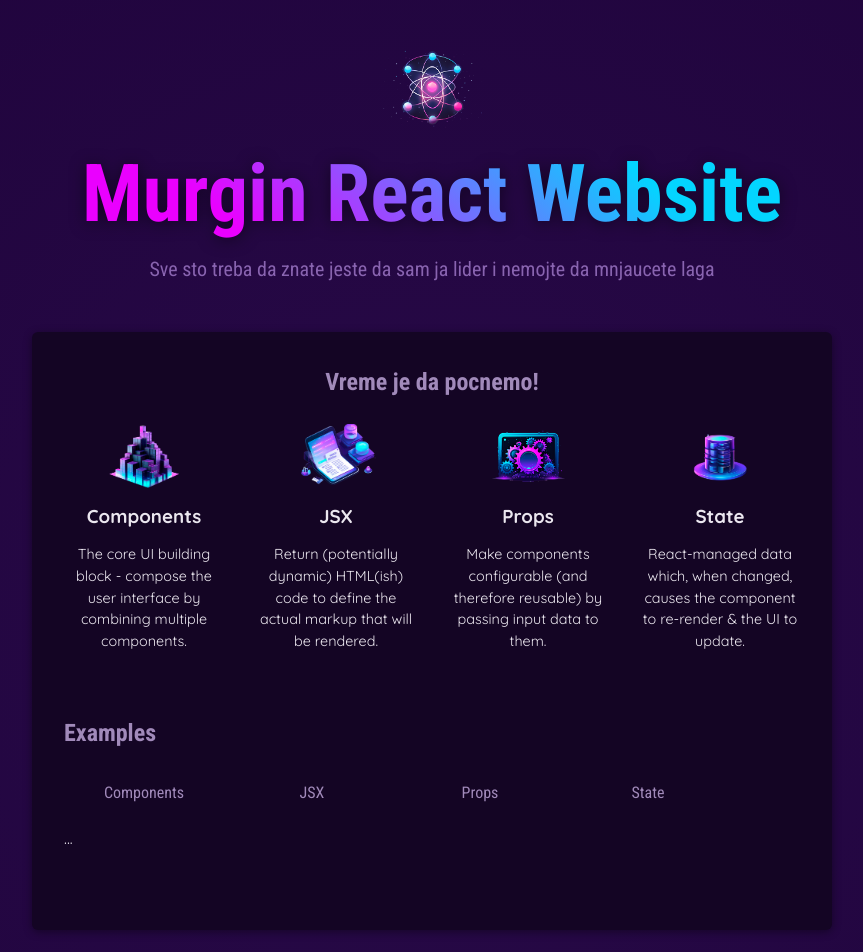
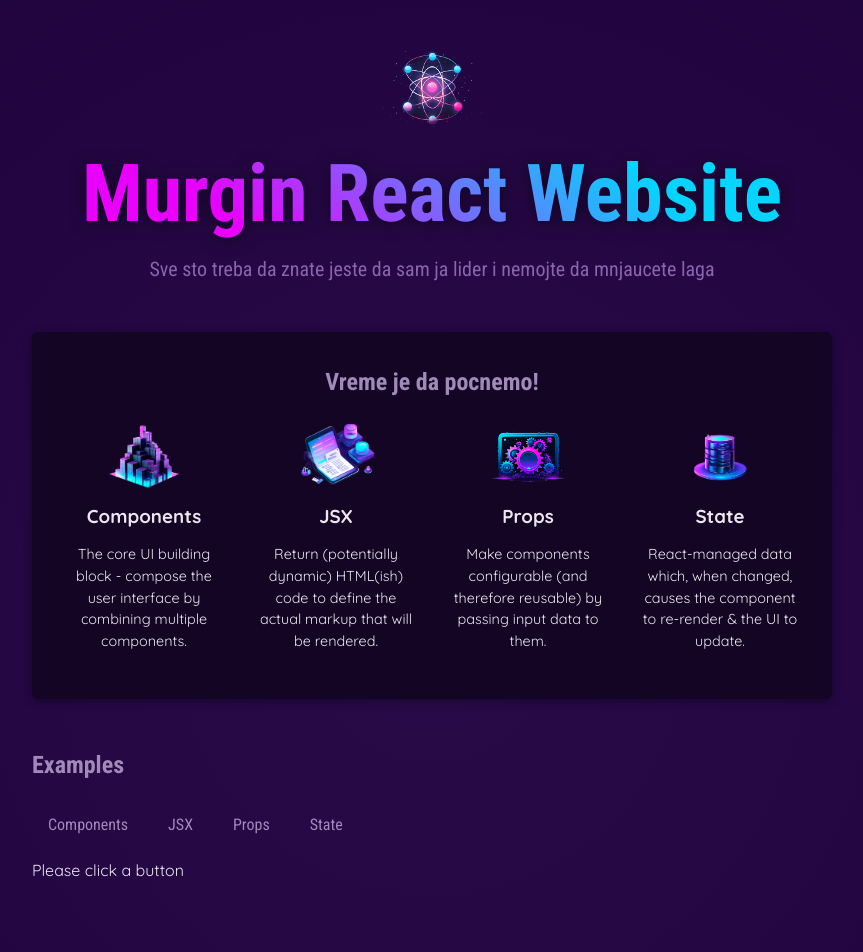
Before and after one commit to AmarMuric04/React-Course, a React (Vite) app: page / in a window 1280 px wide. Shown: the top 952 px of the page, without its empty margins (208-1071 px from the left). Built offline with nearby package versions, Linux system fonts and the light colour scheme.

Commit message:
Practised iterating through an array and dynamically displaying HTML

```diff
--- a/src/components/Example/Example.jsx
+++ b/src/components/Example/Example.jsx
@@ -1,19 +1,28 @@
+import { useState } from "react";
+import { EXAMPLES } from "../../data.js";
+
 import "./Example.css";
 
-function TabButton({ text, onClick }) {
+function TabButton({ text, onClick, isClicked }) {
   return (
     <li>
-      <button onClick={onClick}>{text}</button>
+      <button className={isClicked ? "active" : null} onClick={onClick}>
+        {text}
+      </button>
     </li>
   );
 }
 
 export default function Example() {
+  const [clickedTopic, setClickedTopic] = useState();
+
   function handleTabButtonClick(clickedButton) {
-    clickedButton === "Components";
-    clickedButton === "JSX";
-    clickedButton === "Props";
-    clickedButton === "State";
+    if (clickedTopic === clickedButton) {
+      setClickedTopic(!clickedButton);
+      return;
+    }
+
+    setClickedTopic(clickedButton);
   }
 
   return (
@@ -21,23 +30,37 @@ export default function Example() {
       <h2>Examples</h2>
       <menu>
         <TabButton
-          onClick={handleTabButtonClick.bind(null, "Components")}
+          isClicked={clickedTopic === "components"}
+          onClick={handleTabButtonClick.bind(null, "components")}
           text="Components"
         />
         <TabButton
-          onClick={handleTabButtonClick.bind(null, "JSX")}
+          isClicked={clickedTopic === "jsx"}
+          onClick={handleTabButtonClick.bind(null, "jsx")}
           text="JSX"
         />
         <TabButton
-          onClick={handleTabButtonClick.bind(null, "Props")}
+          isClicked={clickedTopic === "props"}
+          onClick={handleTabButtonClick.bind(null, "props")}
           text="Props"
         />
         <TabButton
-          onClick={handleTabButtonClick.bind(null, "State")}
+          isClicked={clickedTopic === "state"}
+          onClick={handleTabButtonClick.bind(null, "state")}
           text="State"
         />
       </menu>
-      ...
+      {!clickedTopic ? (
+        <p>Please click a button</p>
+      ) : (
+        <div id="tab-content">
+          <h3>{EXAMPLES[clickedTopic].title}</h3>
+          <p>{EXAMPLES[clickedTopic].description}</p>
+          <pre>
+            <code>{EXAMPLES[clickedTopic].code}</code>
+          </pre>
+        </div>
+      )}
     </section>
   );
 }
--- a/src/components/Main/Main.jsx
+++ b/src/components/Main/Main.jsx
@@ -17,13 +17,12 @@ export default function Main() {
       <section id="core-concepts">
         <h2>Vreme je da pocnemo!</h2>
         <ul>
-          <CoreConcept {...CORE_CONCEPTS[0]} />
-          <CoreConcept {...CORE_CONCEPTS[1]} />
-          <CoreConcept {...CORE_CONCEPTS[2]} />
-          <CoreConcept {...CORE_CONCEPTS[3]} />
+          {CORE_CONCEPTS.map((cardHTML) => (
+            <CoreConcept key={cardHTML.title} {...cardHTML} />
+          ))}
         </ul>
-        <Example />
       </section>
+      <Example />
     </main>
   );
 }
--- a/src/data.js
+++ b/src/data.js
@@ -29,3 +29,54 @@ export const CORE_CONCEPTS = [
       "React-managed data which, when changed, causes the component to re-render & the UI to update.",
   },
 ];
+
+export const EXAMPLES = {
+  components: {
+    title: "Components",
+    description:
+      "Components are the building blocks of React applications. A component is a self-contained module (HTML + optional CSS + JS) that renders some output.",
+    code: `
+function Welcome() {
+  return <h1>Hello, World!</h1>;
+}`,
+  },
+  jsx: {
+    title: "JSX",
+    description:
+      "JSX is a syntax extension to JavaScript. It is similar to a template language, but it has full power of JavaScript (e.g., it may output dynamic content).",
+    code: `
+<div>
+  <h1>Welcome {userName}</h1>
+  <p>Time to learn React!</p>
+</div>`,
+  },
+  props: {
+    title: "Props",
+    description:
+      "Components accept arbitrary inputs called props. They are like function arguments.",
+    code: `
+function Welcome(props) {
+  return <h1>Hello, {props.name}</h1>;
+}`,
+  },
+  state: {
+    title: "State",
+    description:
+      "State allows React components to change their output over time in response to user actions, network responses, and anything else.",
+    code: `
+function Counter() {
+  const [isVisible, setIsVisible] = useState(false);
+
+  function handleClick() {
+    setIsVisible(true);
+  }
+
+  return (
+    <div>
+      <button onClick={handleClick}>Show Details</button>
+      {isVisible && <p>Amazing details!</p>}
+    </div>
+  );
+}`,
+  },
+};
```
